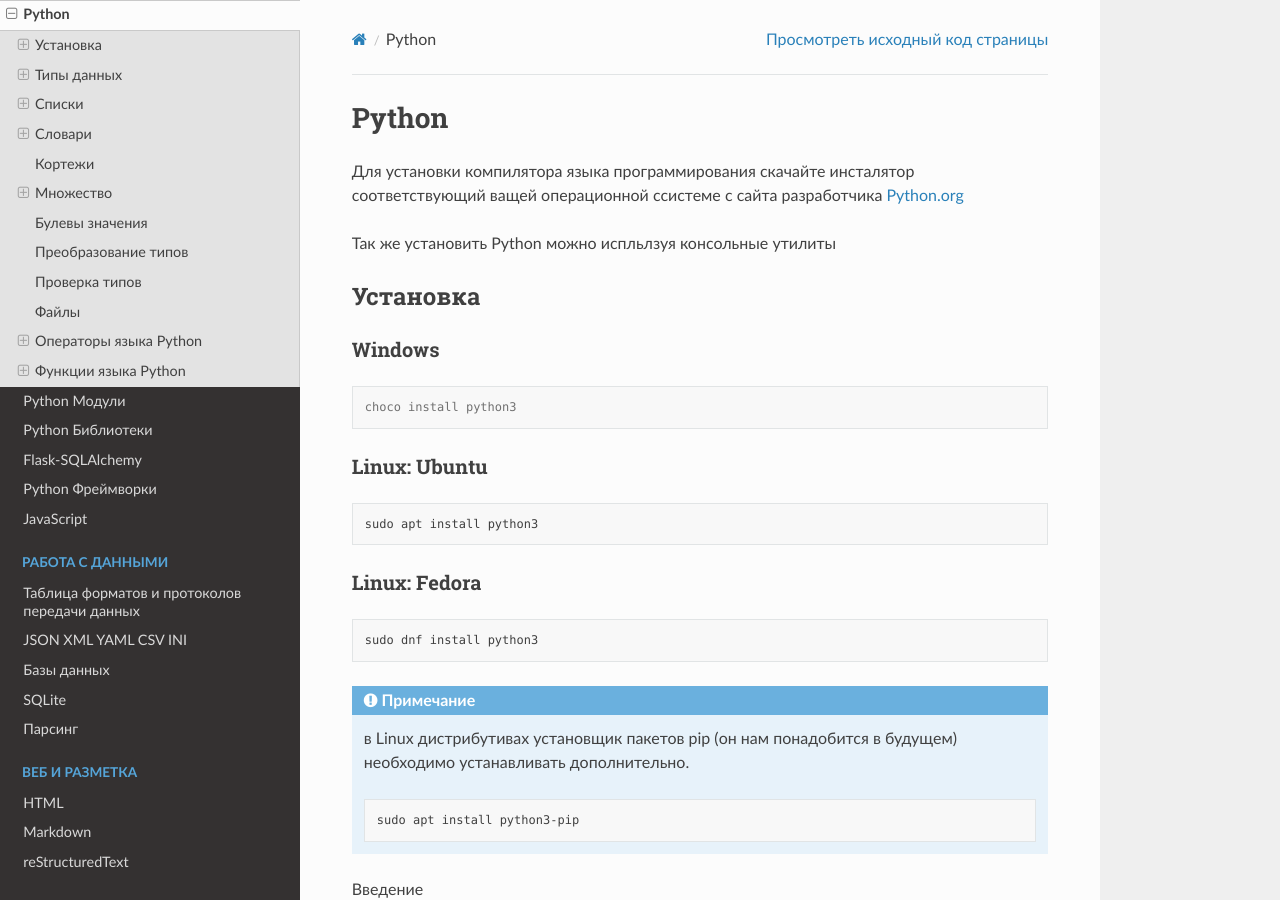
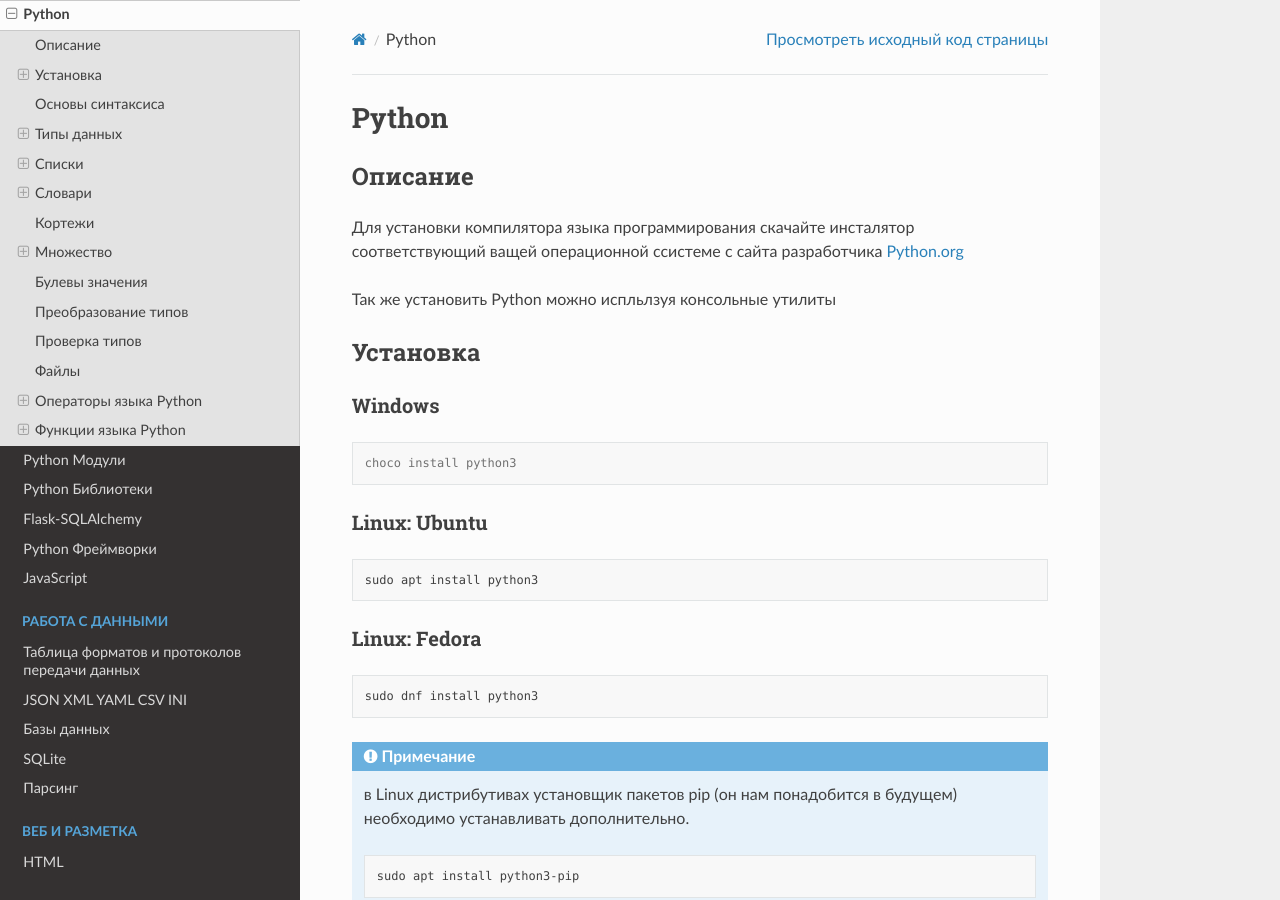
Before and after one commit to NMSprog/5_ITL, a Sphinx documentation site: the page built from source/Python/Python.rst, in a window 1280 px wide and 900 px high. Built offline with Sphinx 7.4.7 and the Read the Docs theme 3.1.0, drawn with Linux system fonts in a browser that asks for light colours.

Commit message:
08.11.25 изменения меню

```diff
--- a/source/Python/Python.rst
+++ b/source/Python/Python.rst
@@ -1,6 +1,9 @@
 ******
 Python
 ******
+
+Описание
+========
 
 Для установки компилятора языка программирования скачайте инсталятор
 соответствующий ващей операционной ссистеме с сайта разработчика Python.org_
@@ -169,7 +172,8 @@ Linux: Fedora
 .. _VSCODE: https://code.visualstudio.com
 
 
-
+Основы синтаксиса
+=================
 
 Типы данных
 ===========
```
